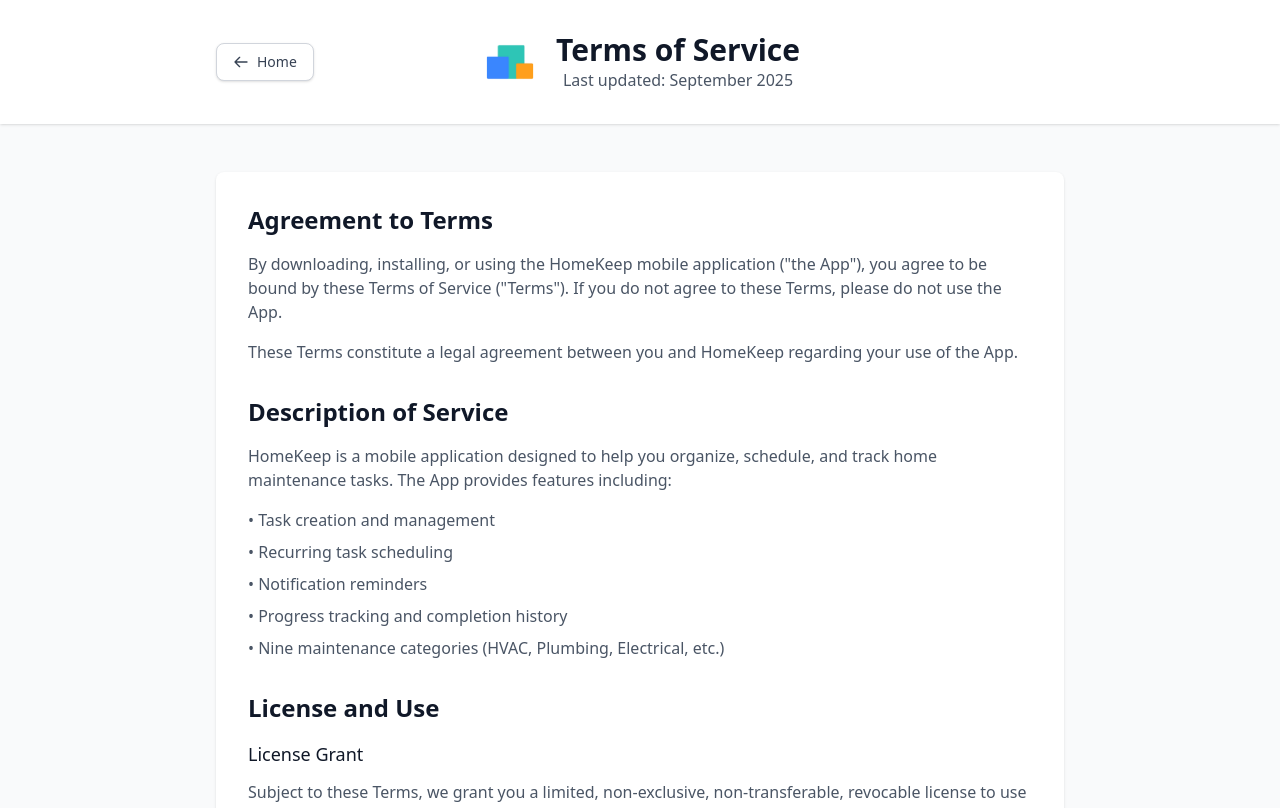
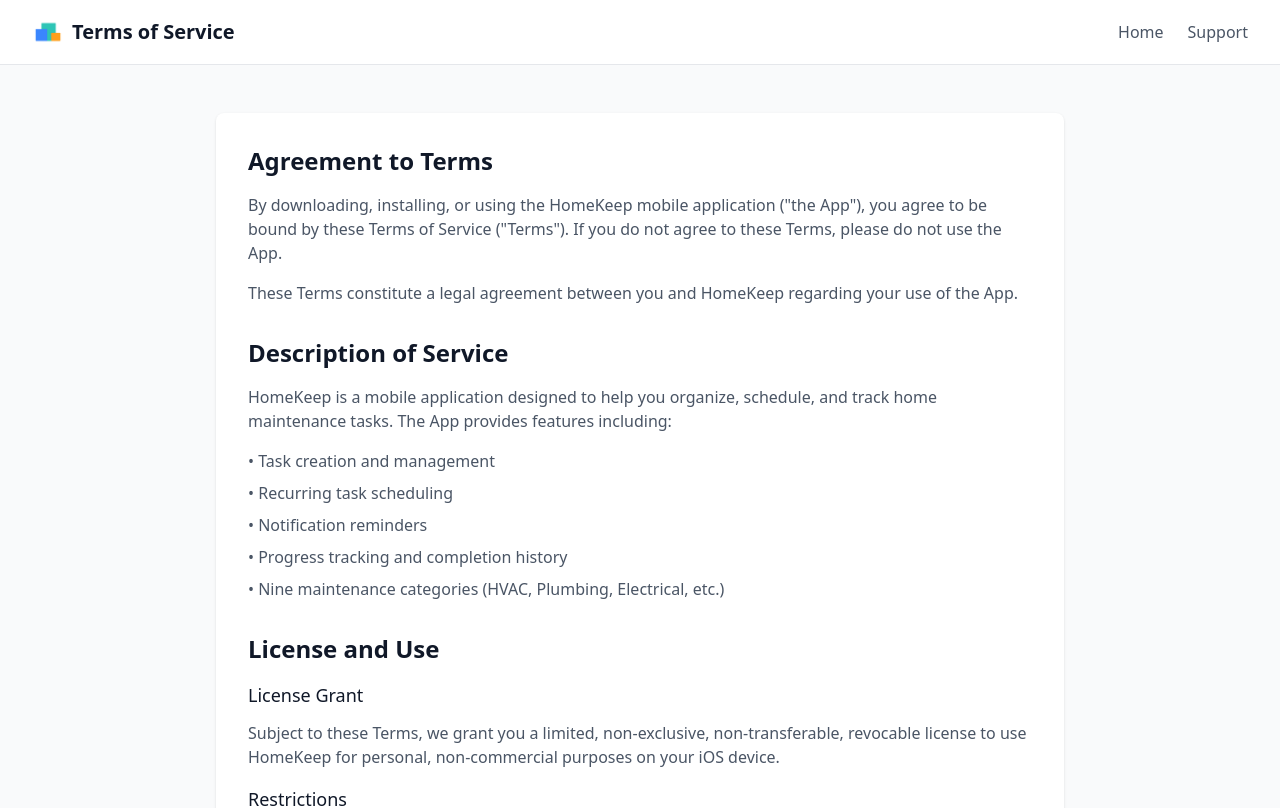
Before and after one commit to jvpatey/homekeep-website, a Next.js app: page /terms in a window 1280 px wide. Shown: the top 808 px of the page. Built offline with nearby package versions, Linux system fonts and the light colour scheme.

Commit message:
fixed styling issues on website with new links

```diff
--- /dev/null
+++ b/src/app/components/Navbar.tsx
@@ -0,0 +1,128 @@
+"use client";
+
+import { useState } from "react";
+import Image from "next/image";
+import Link from "next/link";
+import { usePathname } from "next/navigation";
+
+export default function Navbar() {
+  const [isMenuOpen, setIsMenuOpen] = useState(false);
+  const pathname = usePathname();
+
+  const toggleMenu = () => {
+    setIsMenuOpen(!isMenuOpen);
+  };
+
+  // Get page title based on pathname
+  const getPageTitle = () => {
+    switch (pathname) {
+      case "/support":
+        return "Support";
+      case "/privacy":
+        return "Privacy Policy";
+      case "/terms":
+        return "Terms of Service";
+      default:
+        return null;
+    }
+  };
+
+  const pageTitle = getPageTitle();
+  const isHomePage = pathname === "/";
+
+  return (
+    <nav className="bg-white/90 dark:bg-gray-900/90 backdrop-blur-md border-b border-gray-200 dark:border-gray-700 sticky top-0 z-50">
+      <div className="max-w-7xl mx-auto px-4 sm:px-6 lg:px-8">
+        <div className="flex justify-between items-center h-16">
+          {/* Logo */}
+          <Link href="/" className="flex items-center space-x-2">
+            <Image
+              src="/homekeep-logo.png"
+              alt="HomeKeep Logo"
+              width={32}
+              height={32}
+              className="rounded-lg"
+            />
+            <span className="text-xl font-bold text-gray-900 dark:text-white">
+              {pageTitle || "HomeKeep"}
+            </span>
+          </Link>
+
+          {/* Desktop Navigation */}
+          <div className="hidden md:flex items-center">
+            {!isHomePage && (
+              <Link
+                href="/"
+                className="text-gray-600 dark:text-gray-300 hover:text-teal-600 dark:hover:text-teal-400 transition-colors font-medium mr-6"
+              >
+                Home
+              </Link>
+            )}
+            <Link
+              href="/support"
+              className="text-gray-600 dark:text-gray-300 hover:text-teal-600 dark:hover:text-teal-400 transition-colors font-medium"
+            >
+              Support
+            </Link>
+          </div>
+
+          {/* Mobile menu button */}
+          <div className="md:hidden">
+            <button
+              onClick={toggleMenu}
+              className="text-gray-600 dark:text-gray-300 hover:text-gray-900 dark:hover:text-white focus:outline-none focus:ring-2 focus:ring-teal-500 focus:ring-offset-2 dark:focus:ring-offset-gray-900 rounded-md p-2"
+              aria-label="Toggle menu"
+            >
+              <svg
+                className="h-6 w-6"
+                fill="none"
+                viewBox="0 0 24 24"
+                stroke="currentColor"
+              >
+                {isMenuOpen ? (
+                  <path
+                    strokeLinecap="round"
+                    strokeLinejoin="round"
+                    strokeWidth={2}
+                    d="M6 18L18 6M6 6l12 12"
+                  />
+                ) : (
+                  <path
+                    strokeLinecap="round"
+                    strokeLinejoin="round"
+                    strokeWidth={2}
+                    d="M4 6h16M4 12h16M4 18h16"
+                  />
+                )}
+              </svg>
+            </button>
+          </div>
+        </div>
+
+        {/* Mobile Navigation */}
+        {isMenuOpen && (
+          <div className="md:hidden">
+            <div className="px-2 pt-2 pb-3 space-y-1 border-t border-gray-200 dark:border-gray-700">
+              {!isHomePage && (
+                <Link
+                  href="/"
+                  className="block px-3 py-2 text-gray-600 dark:text-gray-300 hover:text-teal-600 dark:hover:text-teal-400 hover:bg-gray-50 dark:hover:bg-gray-800 rounded-md transition-colors font-medium"
+                  onClick={() => setIsMenuOpen(false)}
+                >
+                  Home
+                </Link>
+              )}
+              <Link
+                href="/support"
+                className="block px-3 py-2 text-gray-600 dark:text-gray-300 hover:text-teal-600 dark:hover:text-teal-400 hover:bg-gray-50 dark:hover:bg-gray-800 rounded-md transition-colors font-medium"
+                onClick={() => setIsMenuOpen(false)}
+              >
+                Support
+              </Link>
+            </div>
+          </div>
+        )}
+      </div>
+    </nav>
+  );
+}
--- a/src/app/components/QRCode.tsx
+++ b/src/app/components/QRCode.tsx
@@ -64,9 +64,6 @@
           className="rounded"
         />
       </div>
-      <p className="mt-3 text-sm text-gray-600 dark:text-gray-400 text-center max-w-xs">
-        Scan to download HomeKeep on your mobile device
-      </p>
     </div>
   );
 }
--- a/src/app/layout.tsx
+++ b/src/app/layout.tsx
@@ -1,6 +1,7 @@
 import type { Metadata } from "next";
 import { Geist, Geist_Mono } from "next/font/google";
 import "./globals.css";
+import Navbar from "./components/Navbar";
 
 const geistSans = Geist({
   variable: "--font-geist-sans",
@@ -64,6 +65,7 @@
       <body
         className={`${geistSans.variable} ${geistMono.variable} antialiased`}
       >
+        <Navbar />
         {children}
       </body>
     </html>
--- a/src/app/page.tsx
+++ b/src/app/page.tsx
@@ -46,7 +46,7 @@
           <div className="flex justify-center mb-16">
             <div className="text-center">
               <h3 className="text-lg font-semibold text-gray-700 dark:text-gray-300 mb-4">
-                Scan to download on your phone
+                Scan to download on your device
               </h3>
               <QRCode
                 url={APP_CONFIG.appStoreUrl}
--- a/src/app/privacy/page.tsx
+++ b/src/app/privacy/page.tsx
@@ -11,55 +11,6 @@
 export default function Privacy() {
   return (
     <div className="min-h-screen bg-gray-50 dark:bg-gray-900">
-      {/* Header */}
-      <header className="bg-white dark:bg-gray-800 shadow-sm">
-        <div className="max-w-4xl mx-auto px-6 py-8">
-          <div className="relative flex items-center justify-center">
-            {/* Back Button - Left */}
-            <div className="absolute left-0">
-              <Link
-                href="/"
-                className="inline-flex items-center px-4 py-2 text-sm font-medium text-gray-700 dark:text-gray-300 bg-white dark:bg-gray-700 border border-gray-300 rounded-lg hover:bg-gray-50 hover:text-teal-600 transition-all duration-200 shadow-sm"
-              >
-                <svg
-                  className="w-4 h-4 mr-2"
-                  fill="none"
-                  stroke="currentColor"
-                  viewBox="0 0 24 24"
-                >
-                  <path
-                    strokeLinecap="round"
-                    strokeLinejoin="round"
-                    strokeWidth={2}
-                    d="M10 19l-7-7m0 0l7-7m-7 7h18"
-                  />
-                </svg>
-                Home
-              </Link>
-            </div>
-
-            {/* Centered Content */}
-            <div className="flex items-center space-x-4">
-              <Image
-                src="/homekeep-logo.png"
-                alt="HomeKeep Logo"
-                width={60}
-                height={60}
-                className="rounded-2xl"
-              />
-              <div className="text-center">
-                <h1 className="text-3xl font-bold text-gray-900 dark:text-white">
-                  Privacy Policy
-                </h1>
-                <p className="text-gray-600 dark:text-gray-300">
-                  Last updated: September 2025
-                </p>
-              </div>
-            </div>
-          </div>
-        </div>
-      </header>
-
       {/* Content */}
       <main className="max-w-4xl mx-auto px-6 py-12">
         <div className="bg-white dark:bg-gray-800 rounded-lg shadow-sm p-8 prose max-w-none">
@@ -289,13 +240,13 @@
               HomeKeep&apos;s privacy practices, please visit our support page
               to get in touch.
             </p>
-            <div className="bg-gray-50 dark:bg-gray-700 p-4 rounded-lg">
-              <a
+            <div className="flex justify-center">
+              <Link
                 href="/support"
-                className="inline-flex items-center px-4 py-2 bg-teal-600 text-white rounded-lg hover:bg-teal-700 transition-colors font-medium"
+                className="inline-flex items-center px-6 py-3 bg-teal-600 text-white rounded-xl font-semibold text-lg hover:bg-teal-700 transition-all duration-200 hover:scale-105 hover:shadow-lg"
               >
                 Contact Support
-              </a>
+              </Link>
             </div>
           </section>
         </div>
--- a/src/app/support/page.tsx
+++ b/src/app/support/page.tsx
@@ -12,55 +12,6 @@
 export default function Support() {
   return (
     <div className="min-h-screen bg-gray-50 dark:bg-gray-900">
-      {/* Header */}
-      <header className="bg-white dark:bg-gray-800 shadow-sm">
-        <div className="max-w-4xl mx-auto px-6 py-8">
-          <div className="relative flex items-center justify-center">
-            {/* Back Button - Left */}
-            <div className="absolute left-0">
-              <Link
-                href="/"
-                className="inline-flex items-center px-4 py-2 text-sm font-medium text-gray-700 dark:text-white bg-white dark:bg-gray-700 border border-gray-300 dark:border-gray-600 rounded-lg hover:bg-gray-50 hover:text-teal-600 transition-all duration-200 shadow-sm"
-              >
-                <svg
-                  className="w-4 h-4 mr-2"
-                  fill="none"
-                  stroke="currentColor"
-                  viewBox="0 0 24 24"
-                >
-                  <path
-                    strokeLinecap="round"
-                    strokeLinejoin="round"
-                    strokeWidth={2}
-                    d="M10 19l-7-7m0 0l7-7m-7 7h18"
-                  />
-                </svg>
-                Home
-              </Link>
-            </div>
-
-            {/* Centered Content */}
-            <div className="flex items-center space-x-4">
-              <Image
-                src="/homekeep-logo.png"
-                alt="HomeKeep Logo"
-                width={60}
-                height={60}
-                className="rounded-2xl"
-              />
-              <div className="text-center">
-                <h1 className="text-3xl font-bold text-gray-900 dark:text-white">
-                  HomeKeep Support
-                </h1>
-                <p className="text-gray-600 dark:text-gray-300">
-                  We&apos;re here to help!
-                </p>
-              </div>
-            </div>
-          </div>
-        </div>
-      </header>
-
       {/* Content */}
       <main className="max-w-4xl mx-auto px-6 py-12">
         {/* Contact Information */}
--- a/src/app/terms/page.tsx
+++ b/src/app/terms/page.tsx
@@ -11,55 +11,6 @@
 export default function Terms() {
   return (
     <div className="min-h-screen bg-gray-50 dark:bg-gray-900">
-      {/* Header */}
-      <header className="bg-white dark:bg-gray-800 shadow-sm">
-        <div className="max-w-4xl mx-auto px-6 py-8">
-          <div className="relative flex items-center justify-center">
-            {/* Back Button - Left */}
-            <div className="absolute left-0">
-              <Link
-                href="/"
-                className="inline-flex items-center px-4 py-2 text-sm font-medium text-gray-700 dark:text-gray-300 bg-white dark:bg-gray-700 border border-gray-300 rounded-lg hover:bg-gray-50 hover:text-teal-600 transition-all duration-200 shadow-sm"
-              >
-                <svg
-                  className="w-4 h-4 mr-2"
-                  fill="none"
-                  stroke="currentColor"
-                  viewBox="0 0 24 24"
-                >
-                  <path
-                    strokeLinecap="round"
-                    strokeLinejoin="round"
-                    strokeWidth={2}
-                    d="M10 19l-7-7m0 0l7-7m-7 7h18"
-                  />
-                </svg>
-                Home
-              </Link>
-            </div>
-
-            {/* Centered Content */}
-            <div className="flex items-center space-x-4">
-              <Image
-                src="/homekeep-logo.png"
-                alt="HomeKeep Logo"
-                width={60}
-                height={60}
-                className="rounded-2xl"
-              />
-              <div className="text-center">
-                <h1 className="text-3xl font-bold text-gray-900 dark:text-white">
-                  Terms of Service
-                </h1>
-                <p className="text-gray-600 dark:text-gray-300">
-                  Last updated: September 2025
-                </p>
-              </div>
-            </div>
-          </div>
-        </div>
-      </header>
-
       {/* Content */}
       <main className="max-w-4xl mx-auto px-6 py-12">
         <div className="bg-white dark:bg-gray-800 rounded-lg shadow-sm p-8 prose max-w-none">
@@ -276,13 +227,13 @@
               If you have any questions about these Terms of Service, please
               visit our support page to get in touch.
             </p>
-            <div className="bg-gray-50 dark:bg-gray-700 p-4 rounded-lg">
-              <a
+            <div className="flex justify-center">
+              <Link
                 href="/support"
-                className="inline-flex items-center px-4 py-2 bg-teal-600 text-white rounded-lg hover:bg-teal-700 transition-colors font-medium"
+                className="inline-flex items-center px-6 py-3 bg-teal-600 text-white rounded-xl font-semibold text-lg hover:bg-teal-700 transition-all duration-200 hover:scale-105 hover:shadow-lg"
               >
                 Contact Support
-              </a>
+              </Link>
             </div>
           </section>
 
```
